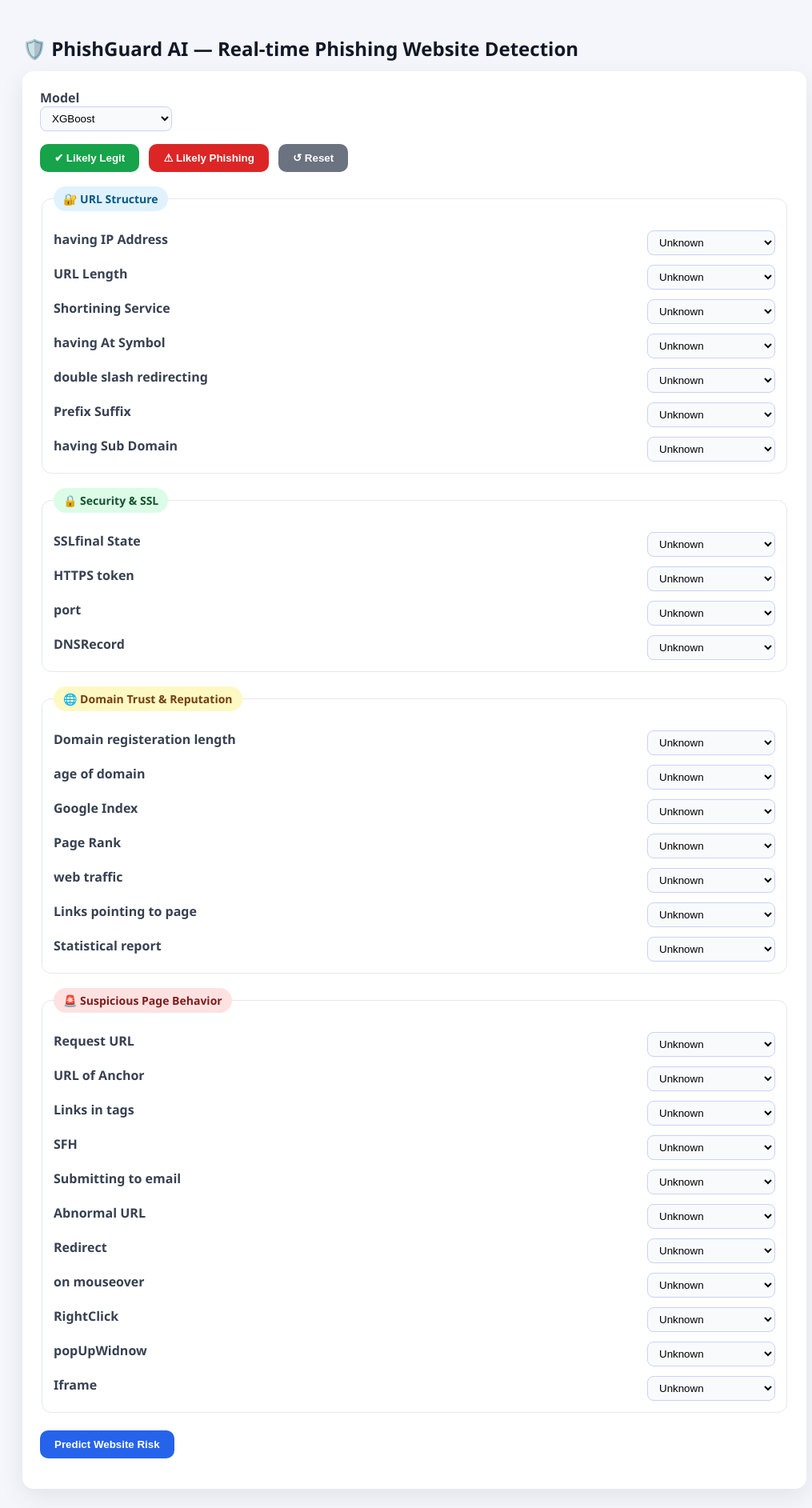
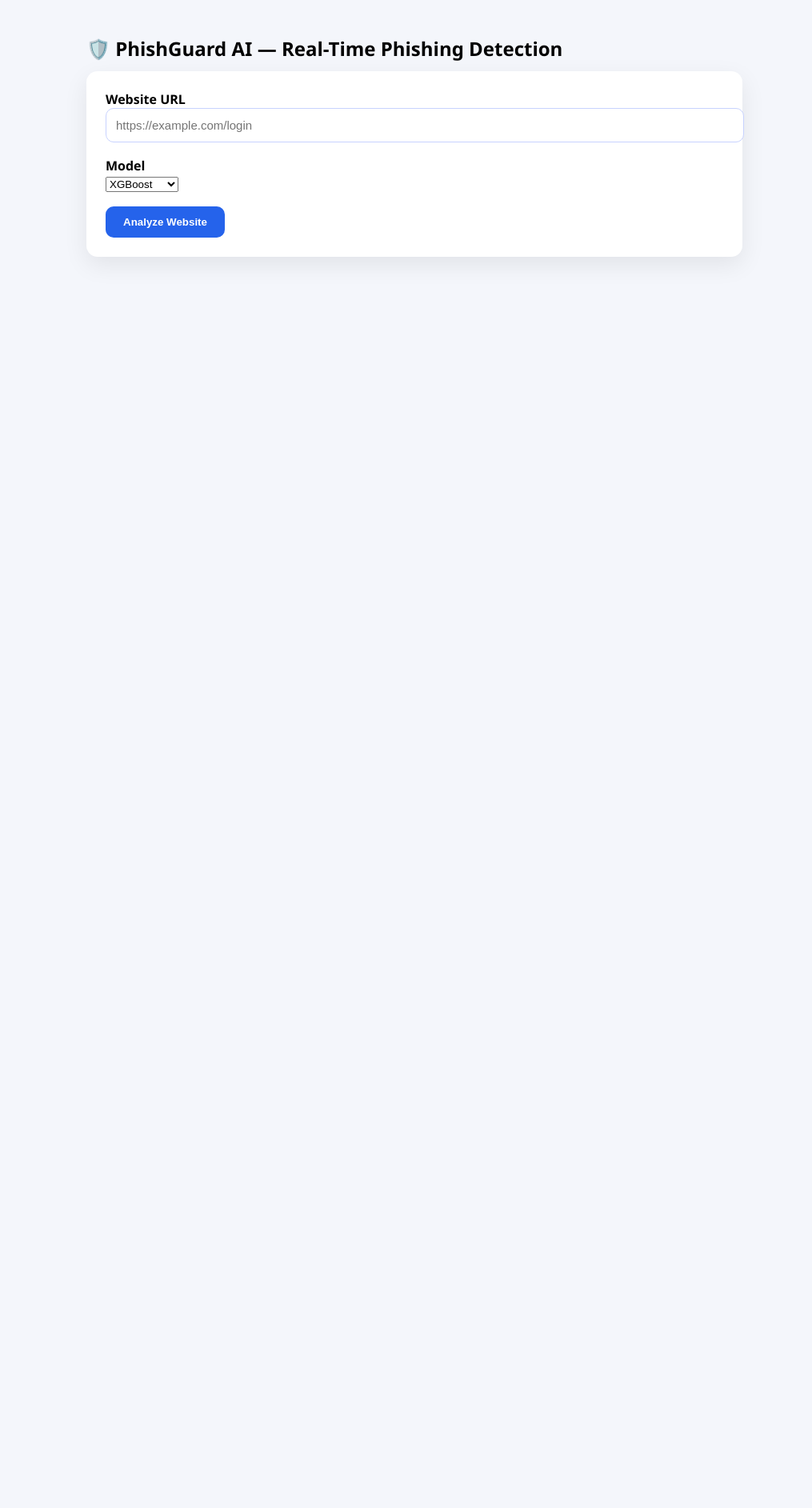
Before and after one commit to dgsuma/phising-website-detection, a FastAPI app: page / in a window 1280 px wide. Shown: the whole page at 80% size, without its empty margins (122-1137 px from the left). After the commit the page ends 325 px from the top, so only its background shows below. Run offline with FastAPI, Linux system fonts and the light colour scheme; parts of the project's set-up code (start-up, migrations or seed data) failed here and were passed over.

Commit message:
index.html file updated

```diff
--- a/api/templates/index.html
+++ b/api/templates/index.html
@@ -2,7 +2,7 @@
 <html lang="en">
 <head>
   <meta charset="utf-8" />
-  <title>PhishGuard AI — Phishing Website Detection</title>
+  <title>PhishGuard AI — Phishing Detection</title>
 
   <style>
     body {
@@ -12,191 +12,88 @@
       padding: 24px;
     }
 
-    h2 {
-      margin-bottom: 12px;
-      color: #111827;
-    }
-
     .container {
-      max-width: 980px;
+      max-width: 820px;
       margin: auto;
     }
 
     .card {
       background: #ffffff;
       border-radius: 14px;
-      padding: 22px;
+      padding: 24px;
       box-shadow: 0 10px 30px rgba(0,0,0,0.08);
     }
 
-    .row {
-      margin-bottom: 16px;
+    h2 { margin-bottom: 12px; }
+
+    input {
+      width: 100%;
+      padding: 12px;
+      border-radius: 10px;
+      border: 1px solid #c7d2fe;
+      font-size: 15px;
     }
 
-    label {
-      font-weight: 600;
-      color: #374151;
-    }
-
-    select {
-      padding: 6px 10px;
-      border-radius: 8px;
-      border: 1px solid #c7d2fe;
-      background: #f9fafb;
-    }
-
-    .grid {
-      display: grid;
-      grid-template-columns: 1fr 160px;
-      gap: 12px;
-      margin-top: 10px;
-    }
-
-    fieldset {
-      border: 1px solid #e5e7eb;
-      border-radius: 12px;
-      padding: 14px;
-      margin-top: 18px;
-    }
-
-    legend {
-      padding: 6px 12px;
-      border-radius: 999px;
-      font-weight: bold;
-      font-size: 14px;
-    }
-
-    .url { background:#e0f2fe; color:#075985; }
-    .security { background:#dcfce7; color:#14532d; }
-    .trust { background:#fef9c3; color:#713f12; }
-    .behavior { background:#fee2e2; color:#7f1d1d; }
+    .row { margin-bottom: 18px; }
 
     .btn {
-      padding: 10px 18px;
+      padding: 12px 22px;
       border-radius: 10px;
       border: none;
       cursor: pointer;
       font-weight: bold;
-      margin-right: 8px;
+      background: #2563eb;
+      color: white;
     }
-
-    .btn.primary { background:#2563eb; color:#fff; }
-    .btn.legit { background:#16a34a; color:#fff; }
-    .btn.phish { background:#dc2626; color:#fff; }
-    .btn.reset { background:#6b7280; color:#fff; }
 
     .btn:hover { opacity: 0.9; }
 
     .result {
       margin-top: 22px;
-      padding: 16px;
+      padding: 18px;
+      border-radius: 12px;
       background: #f3f4f6;
-      border-radius: 12px;
     }
 
     .tag {
       display: inline-block;
-      padding: 4px 10px;
+      padding: 6px 12px;
       border-radius: 999px;
-      font-size: 13px;
       font-weight: bold;
-      margin-left: 6px;
+      margin-left: 8px;
     }
 
-    .tag-legit { background:#dcfce7; color:#166534; }
-    .tag-phish { background:#fee2e2; color:#991b1b; }
+    .legit { background:#dcfce7; color:#166534; }
+    .phish { background:#fee2e2; color:#991b1b; }
   </style>
 </head>
 
 <body>
 <div class="container">
-
-  <h2>🛡️ PhishGuard AI — Real-time Phishing Website Detection</h2>
+  <h2>🛡️ PhishGuard AI — Real-Time Phishing Detection</h2>
 
   <div class="card">
     <form method="post" action="/predict">
 
-      <!-- MODEL -->
       <div class="row">
-        <label>Model</label><br />
+        <label><b>Website URL</b></label><br />
+        <input
+          name="url"
+          placeholder="https://example.com/login"
+          value="{{ url or '' }}"
+          required
+        />
+      </div>
+
+      <div class="row">
+        <label><b>Model</b></label><br />
         <select name="model_type">
           <option value="xgboost">XGBoost</option>
-          <option value="ann">ANN (MLPClassifier)</option>
+          <option value="ann">ANN (MLP)</option>
         </select>
       </div>
 
-      <!-- PRESETS -->
-      <div class="row">
-        <button type="button" class="btn legit" onclick="fillLegit()">✔ Likely Legit</button>
-        <button type="button" class="btn phish" onclick="fillPhish()">⚠ Likely Phishing</button>
-        <button type="button" class="btn reset" onclick="resetAll()">↺ Reset</button>
-      </div>
-
-      <!-- URL STRUCTURE -->
-      <fieldset>
-        <legend class="url">🔐 URL Structure</legend>
-        <div class="grid">
-          {% for f in ["having_IP_Address","URL_Length","Shortining_Service","having_At_Symbol","double_slash_redirecting","Prefix_Suffix","having_Sub_Domain"] %}
-            <label>{{ f.replace("_"," ") }}</label>
-            <select name="{{f}}">
-              <option value="unknown">Unknown</option>
-              <option value="yes">Yes</option>
-              <option value="no">No</option>
-            </select>
-          {% endfor %}
-        </div>
-      </fieldset>
-
-      <!-- SECURITY -->
-      <fieldset>
-        <legend class="security">🔒 Security & SSL</legend>
-        <div class="grid">
-          {% for f in ["SSLfinal_State","HTTPS_token","port","DNSRecord"] %}
-            <label>{{ f.replace("_"," ") }}</label>
-            <select name="{{f}}">
-              <option value="unknown">Unknown</option>
-              <option value="yes">Yes</option>
-              <option value="no">No</option>
-            </select>
-          {% endfor %}
-        </div>
-      </fieldset>
-
-      <!-- DOMAIN TRUST -->
-      <fieldset>
-        <legend class="trust">🌐 Domain Trust & Reputation</legend>
-        <div class="grid">
-          {% for f in ["Domain_registeration_length","age_of_domain","Google_Index","Page_Rank","web_traffic","Links_pointing_to_page","Statistical_report"] %}
-            <label>{{ f.replace("_"," ") }}</label>
-            <select name="{{f}}">
-              <option value="unknown">Unknown</option>
-              <option value="yes">Yes</option>
-              <option value="no">No</option>
-            </select>
-          {% endfor %}
-        </div>
-      </fieldset>
-
-      <!-- BEHAVIOR -->
-      <fieldset>
-        <legend class="behavior">🚨 Suspicious Page Behavior</legend>
-        <div class="grid">
-          {% for f in ["Request_URL","URL_of_Anchor","Links_in_tags","SFH","Submitting_to_email","Abnormal_URL","Redirect","on_mouseover","RightClick","popUpWidnow","Iframe"] %}
-            <label>{{ f.replace("_"," ") }}</label>
-            <select name="{{f}}">
-              <option value="unknown">Unknown</option>
-              <option value="yes">Yes</option>
-              <option value="no">No</option>
-            </select>
-          {% endfor %}
-        </div>
-      </fieldset>
-
-      <!-- SUBMIT -->
-      <div class="row" style="margin-top:22px;">
-        <button type="submit" class="btn primary">Predict Website Risk</button>
-      </div>
-
+      <button class="btn" type="submit">Analyze Website</button>
     </form>
 
     {% if result %}
@@ -204,64 +101,19 @@
         <h3>Prediction Result</h3>
         <p><b>Model:</b> {{ result["model"] }}</p>
         <p>
-          <b>Prediction:</b> {{ result["result_text"] }}
+          <b>Result:</b> {{ result["result_text"] }}
           {% if result["prediction"] == 1 %}
-            <span class="tag tag-legit">LEGIT</span>
+            <span class="tag legit">LEGIT</span>
           {% else %}
-            <span class="tag tag-phish">PHISHING</span>
+            <span class="tag phish">PHISHING</span>
           {% endif %}
         </p>
+        {% if result["phishing_probability"] is not none %}
+          <p><b>Phishing Probability:</b> {{ "%.2f"|format(result["phishing_probability"]*100) }}%</p>
+        {% endif %}
       </div>
     {% endif %}
-
   </div>
 </div>
-
-<!-- PRESET JS -->
-<script>
-  function applyPreset(preset) {
-    document.querySelectorAll("select").forEach(el => {
-      if (preset[el.name]) el.value = preset[el.name];
-      else if (el.name !== "model_type") el.value = "unknown";
-    });
-  }
-
-  function fillLegit() {
-    applyPreset({
-      having_IP_Address:"no",
-      Shortining_Service:"no",
-      SSLfinal_State:"yes",
-      HTTPS_token:"no",
-      Domain_registeration_length:"yes",
-      age_of_domain:"yes",
-      Google_Index:"yes",
-      Page_Rank:"yes",
-      DNSRecord:"yes",
-      Abnormal_URL:"no",
-      Iframe:"no"
-    });
-  }
-
-  function fillPhish() {
-    applyPreset({
-      having_IP_Address:"yes",
-      Shortining_Service:"yes",
-      HTTPS_token:"yes",
-      Submitting_to_email:"yes",
-      Abnormal_URL:"yes",
-      Iframe:"yes",
-      Redirect:"yes",
-      DNSRecord:"no",
-      SSLfinal_State:"no"
-    });
-  }
-
-  function resetAll() {
-    document.querySelectorAll("select").forEach(el=>{
-      if(el.name!=="model_type") el.value="unknown";
-    });
-  }
-</script>
-
 </body>
 </html>
```
